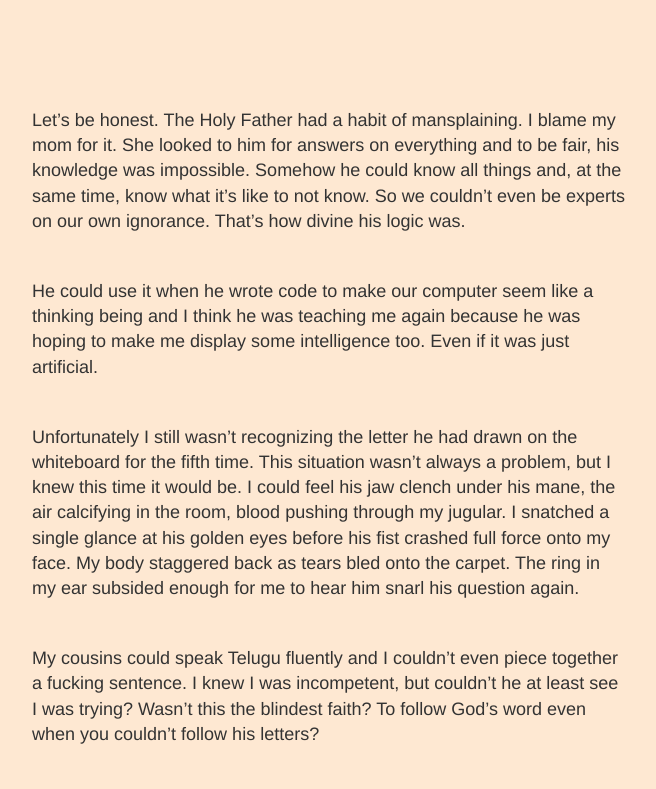
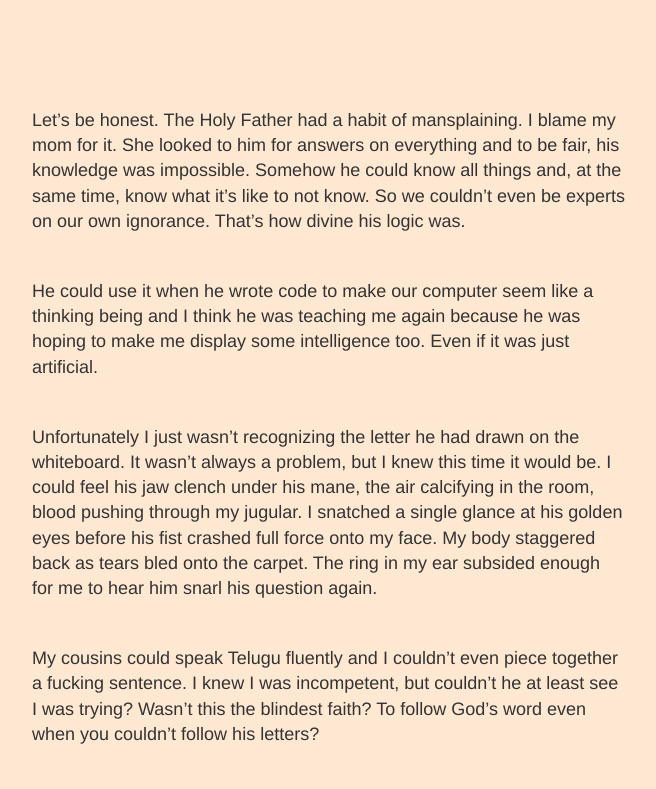
Before and after one commit to anirudh-eka/half-lion, a plain HTML site: page index.html in a window 1280 px wide. Shown: the top 789 px of the page, without its empty margins (311-967 px from the left). Drawn offline with Linux system fonts and the light colour scheme.

Commit message:
paragraph edit

```diff
--- a/index.html
+++ b/index.html
@@ -14,7 +14,7 @@
       <div class="container">
         <p>Let’s be honest. The Holy Father had a habit of mansplaining. I blame my mom for it. She looked to him for answers on everything and to be fair, his knowledge was impossible. Somehow he could know all things and, at the same time, know what it’s like to not know. So we couldn’t even be experts on our own ignorance. That’s how divine his logic was.</p>
         <p>He could use it when he wrote code to make our computer seem like a thinking being and I think he was teaching me again because he was hoping to make me display some intelligence too. Even if it was just artificial.</p>
-        <p>Unfortunately I still wasn’t recognizing the letter he had drawn on the whiteboard for the fifth time. This situation wasn’t always a problem, but I knew this time it would be. I could feel his jaw clench under his mane, the air calcifying in the room, blood pushing through my jugular. I snatched a single glance at his golden eyes before his fist crashed full force onto my face. My body staggered back as tears bled onto the carpet. The ring in my ear subsided enough for me to hear him snarl his question again.</p>
+        <p>Unfortunately I just wasn’t recognizing the letter he had drawn on the whiteboard. It wasn’t always a problem, but I knew this time it would be. I could feel his jaw clench under his mane, the air calcifying in the room, blood pushing through my jugular. I snatched a single glance at his golden eyes before his fist crashed full force onto my face. My body staggered back as tears bled onto the carpet. The ring in my ear subsided enough for me to hear him snarl his question again.</p>
         <p>My cousins could speak Telugu fluently and I couldn’t even piece together a fucking sentence. I knew I was incompetent, but couldn’t he at least see I was trying? Wasn’t this the blindest faith? To follow God’s word even when you couldn’t follow his letters?</p>
         <p>When people tell my story, they tell it as though I decided one day to disobey my dad on purpose. The truth is, when I first began disobeying him it wasn’t even something I did. I was just me being my incompetent self. I was my first act of disobedience.</p>
         <object height=400 type="image/svg+xml" data="./assets/half-lion.svg"></object>
```
